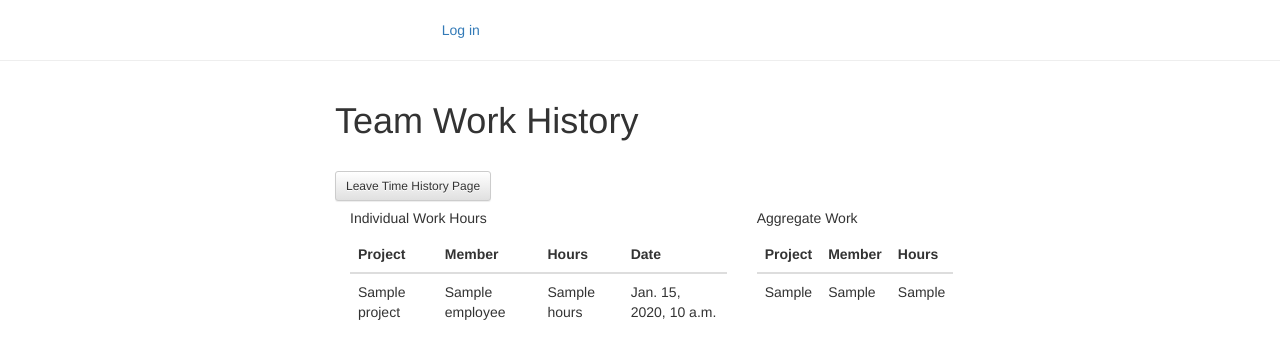
After one commit to shawncaeiro/msitracker, a Django app: template timetracker/templates/teamHistory.html in a window 1280 px wide. The commit adds this page. Shown: the top 359 px of the page. Run offline with Django 3.2, Linux system fonts and the light colour scheme; the template is opened without the code that fills it: most values are stand-ins (such as "Sample title", 1, 10 or a date in 2020); some libraries are stand-ins or nearby versions.

Commit message:
Team History Added

```diff
--- a/timetracker/models.py
+++ b/timetracker/models.py
@@ -14,6 +14,7 @@ class Employee(models.Model):
     coreid = models.CharField(max_length=100, default = None)
     department = models.CharField(max_length=100)
     projects = models.ManyToManyField(Project)
+    manages = models.ManyToManyField('self', null=True, blank=True, symmetrical = False)
 
     def __unicode__( self ):
         return self.coreid
--- a/timetracker/templates/base.html
+++ b/timetracker/templates/base.html
@@ -3,6 +3,7 @@
 <html lang="en">
 
 <head>
+
     <link rel="stylesheet" href="{{ STATIC_URL }}style.css" />
     <!-- Latest compiled and minified CSS -->
     <link rel="stylesheet" href="https://maxcdn.bootstrapcdn.com/bootstrap/3.3.5/css/bootstrap.min.css">
--- a/timetracker/templates/history.html
+++ b/timetracker/templates/history.html
@@ -8,7 +8,7 @@
 
 <h1>Time Sheet History</h1>
 <br>
-<a href="{% url 'timetracker:profile' %}" class = "btn btn-default btn-sm">{% trans "Leave Time Entry System" %}</a>
+<a href="{% url 'timetracker:profile' %}" class = "btn btn-default btn-sm">{% trans "Leave Time History Page" %}</a>
 
 <h4>Choose Project:</h4>
 <form action="{% url 'timetracker:history' %}" method="post">
--- a/timetracker/templates/profile.html
+++ b/timetracker/templates/profile.html
@@ -10,6 +10,7 @@
 	<br>
 <a href="{% url 'timetracker:history' %}" class = "btn btn-success">{% trans "Time History" %}</a>
 <a href="{% url 'timetracker:timeEntry' %}" class = "btn btn-success">{% trans "Enter Time" %}</a>
+<a href="{% url 'timetracker:teamHistory' %}" class = "btn btn-success">{% trans "Team History" %}</a>
 </div>
 
 {% endblock %}
--- /dev/null
+++ b/timetracker/templates/teamHistory.html
@@ -0,0 +1,61 @@
+{% extends "base.html" %}
+{% load i18n %}
+
+{% block content %}
+
+<div class="col-md-6 col-md-offset-3">
+
+<h1>Team Work History</h1>
+<br>
+<a href="{% url 'timetracker:profile' %}" class = "btn btn-default btn-sm">{% trans "Leave Time History Page" %}</a>
+<br>
+<div class="col-md-8">
+<h5>Individual Work Hours</h5>
+<table class="table table-hover">
+    <thead>
+      <tr>
+        <th>Project</th>
+        <th>Member</th>
+        <th>Hours</th>
+        <th>Date</th>
+      </tr>
+    </thead>
+    <tbody>
+{% for t in ts %}
+      <tr>
+        <td>{{t.project}}</td>
+        <td>{{t.employee}}</td>
+        <td>{{t.hours}}</td>
+        <td>{{t.date}}</td>
+      </tr>
+{% endfor %}
+
+    </tbody>
+  </table>
+</div>
+<div class="col-md-3">
+<h5>Aggregate Work</h5>
+<table class="table table-hover">
+    <thead>
+      <tr>
+        <th>Project</th>
+        <th>Member</th>
+        <th>Hours</th>
+      </tr>
+    </thead>
+    <tbody>
+{% for tt in tTotal %}
+      <tr>
+        <td>{{tt.1}}</td>
+        <td>{{tt.0}}</td>
+        <td>{{tt.2}}</td>
+      </tr>
+{% endfor %}
+
+    </tbody>
+  </table>
+
+  </div>
+</div>
+
+{% endblock %}
--- a/timetracker/urls.py
+++ b/timetracker/urls.py
@@ -5,6 +5,7 @@ from . import views
 
 urlpatterns = patterns('',
     url(r'/history', views.history, name='history'),
+    url(r'/teamHistory', views.teamHistory, name='teamHistory'),
     url(r'/timeEntry', views.timeEntry, name='timeEntry'),
     url(r'/index2', views.index2, name='index2'),
 
```
Also changed, not shown: timetracker/views.py (+19 -0 lines), db.sqlite3, timetracker/migrations/0006_employee_manages.py (added), timetracker/migrations/0007_auto_20150831_1743.py (added), timetracker/migrations/0008_auto_20150831_1745.py (added), timetracker/migrations/0009_auto_20150831_1747.py (added).
